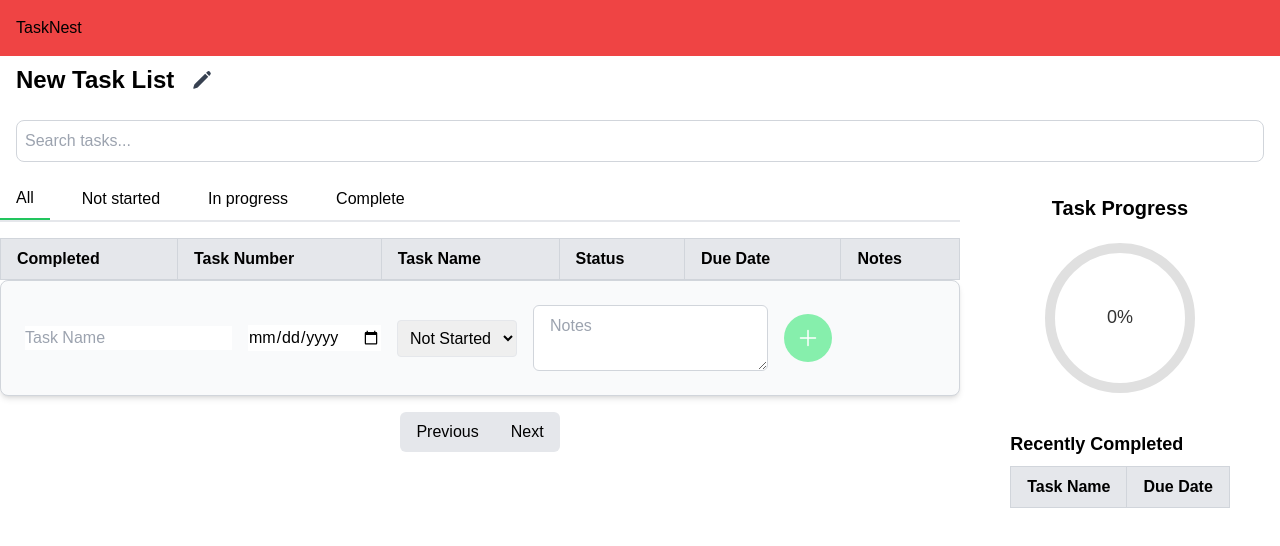
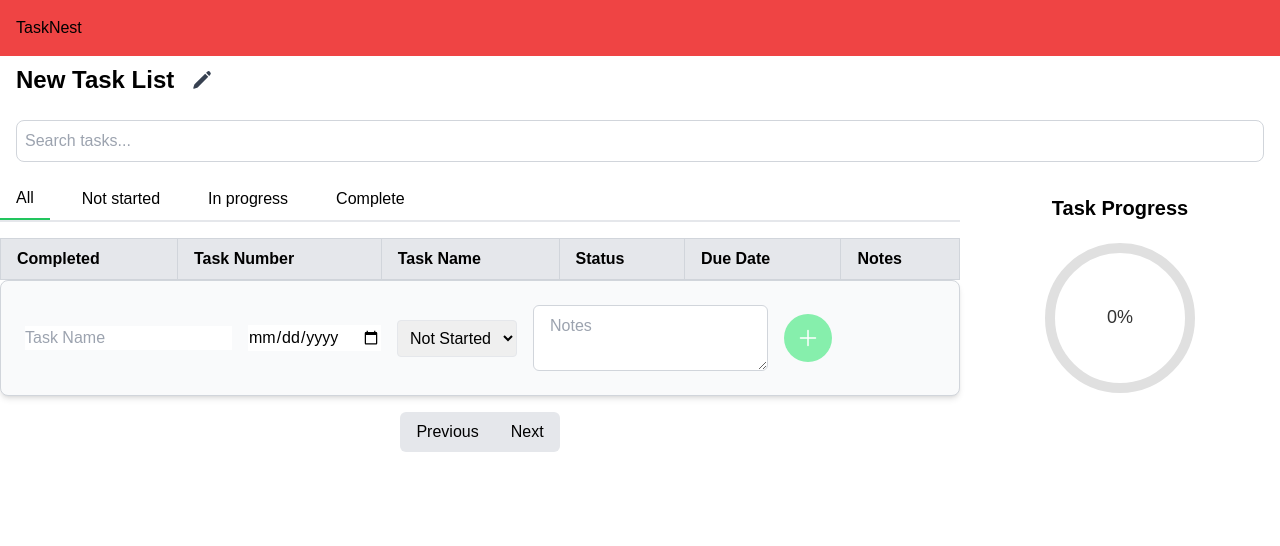
Before and after one commit to g33ya/task-dashboard, a Next.js app: page / in a window 1280 px wide. Shown: the top 546 px of the page. Built offline with nearby package versions, Linux system fonts and the light colour scheme.

Commit message:
Removed Upcoming Tasks table (redundant, tasks now sorted by due date in table itself

```diff
--- a/app/components/table.js
+++ b/app/components/table.js
@@ -2,7 +2,6 @@
 import { useState } from 'react';
 import { TableRow } from './tablerow.js';
 import { SearchBar } from './searchbar.js';
-import { UpcomingTasks } from './upcomingtasks.js';
 
 import { ProgressWheel } from './progresswheel.js'
 import { PlusIcon , CheckIcon} from '@heroicons/react/24/solid'; // For solid icons
@@ -17,6 +16,7 @@ export function TaskTable( { searchTerm }) {
         notes:'',
     });
     const [editingTask, setEditingTask] = useState(null); // use to update exisiting tasks
+
 
     const handleInputChange = (inputEvent) => {
         const { name, value } = inputEvent.target; // value = new value
@@ -93,8 +93,6 @@ export function TaskTable( { searchTerm }) {
         }
     };
 
-
-
     const totalTasks = filteredTasks.length;
     const startIndex = (currentPage - 1) * tasksPerPage;
     const currentTasks = filteredTasks.slice(startIndex, startIndex + tasksPerPage);
@@ -108,6 +106,9 @@ export function TaskTable( { searchTerm }) {
     const completedTasks = tasks.filter((task) => task.status === 'complete').length;
     //const totalTasks = tasks.length;
     const progress = totalTasks > 0 ? (completedTasks / totalTasks) * 100 : 0;
+
+    const [recentCompletedTasks, setRecentCompletedTasks] = useState([]);
+
 
     return (
         <div className="flex">
@@ -137,11 +138,10 @@ export function TaskTable( { searchTerm }) {
                     </tr>
                     </thead>
                     <tbody>
-    {currentTasks.map((task, index) => (
-        <TableRow key={task.id} task={task} taskNum={startIndex + index + 1} onEdit={handleEdit} removeTask={handleDelete} updateTaskStatus={updateTaskStatus}/>
-    ))}
-</tbody>
-
+                        {currentTasks.map((task, index) => (
+                            <TableRow key={task.id} task={task} taskNum={startIndex + index + 1} onEdit={handleEdit} removeTask={handleDelete} updateTaskStatus={updateTaskStatus}/>
+                        ))}
+                    </tbody>
                 </table>
 
                 <div className="p-6 border border-gray-300 rounded-lg bg-gray-50 shadow-md">
@@ -217,7 +217,6 @@ export function TaskTable( { searchTerm }) {
             <div className="w-1/4 p-4 pl-30 flex flex-col items-center">
                 <h3 className="text-xl font-bold mb-4">Task Progress</h3>
                 <ProgressWheel progress={progress} />
-                <UpcomingTasks tasks={tasks}/>
             </div>
         </div>
     );
--- a/app/components/upcomingtasks.js
+++ /dev/null
@@ -1,31 +0,0 @@
-import React from 'react';
-
-export function UpcomingTasks({ tasks }) {
-    const upcomingTasks = tasks.filter((task) => task.status === 'complete');
-    upcomingTasks.sort((a, b) => new Date(b.dueDate) - new Date(a.dueDate));
-
-    const recentTasks = upcomingTasks.slice(0, 5);
-
-
-    return (
-        <div className="mt-8">
-            <h3 className="text-lg font-bold mb-2">Recently Completed</h3>
-            <table className="table-auto border-collapse border border-gray-300 w-full text-left">
-                <thead className="bg-gray-200">
-                    <tr>
-                        <th className="border border-gray-300 px-4 py-2">Task Name</th>
-                        <th className="border border-gray-300 px-4 py-2">Due Date</th>
-                    </tr>
-                </thead>
-                <tbody>
-                    {recentTasks.map((task) => (
-                        <tr key={task.id}>
-                            <td className="border border-gray-300 px-4 py-2">{task.name}</td>
-                            <td className="border border-gray-300 px-4 py-2">{task.dueDate}</td>
-                        </tr>
-                    ))}
-                </tbody>
-            </table>
-        </div>
-    );
-}
```
